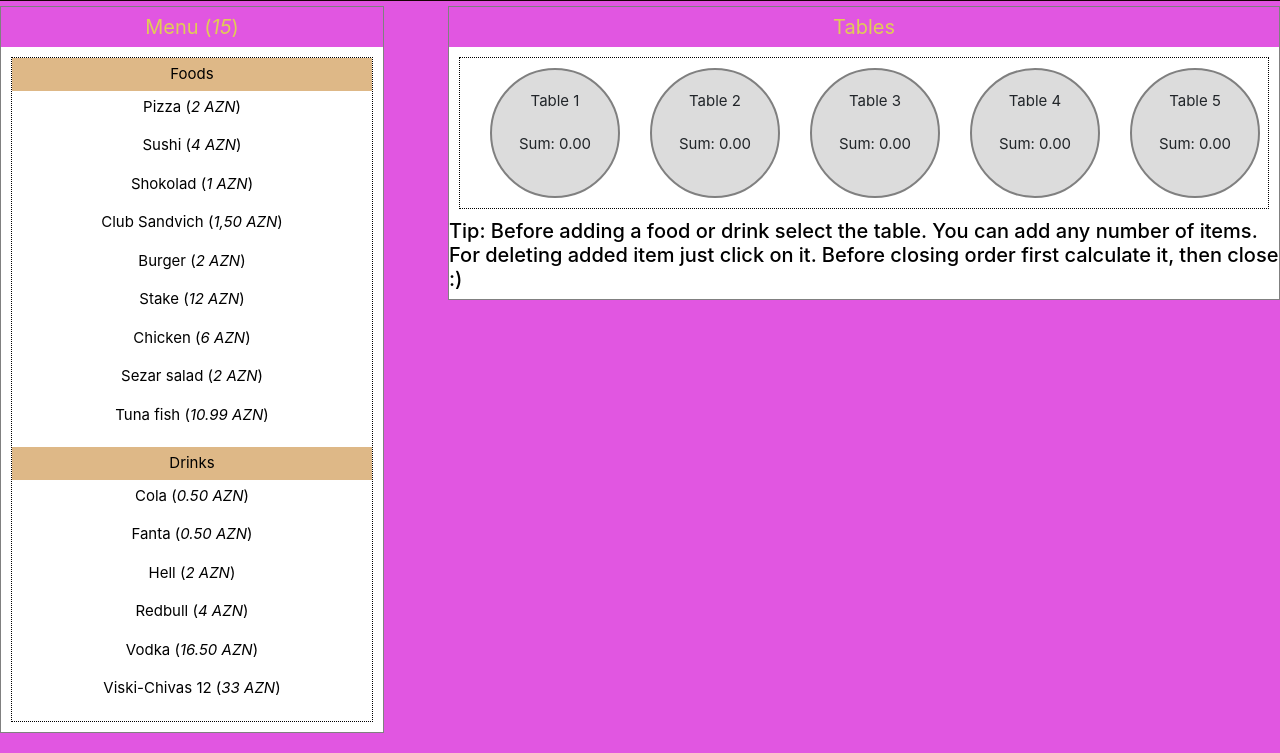
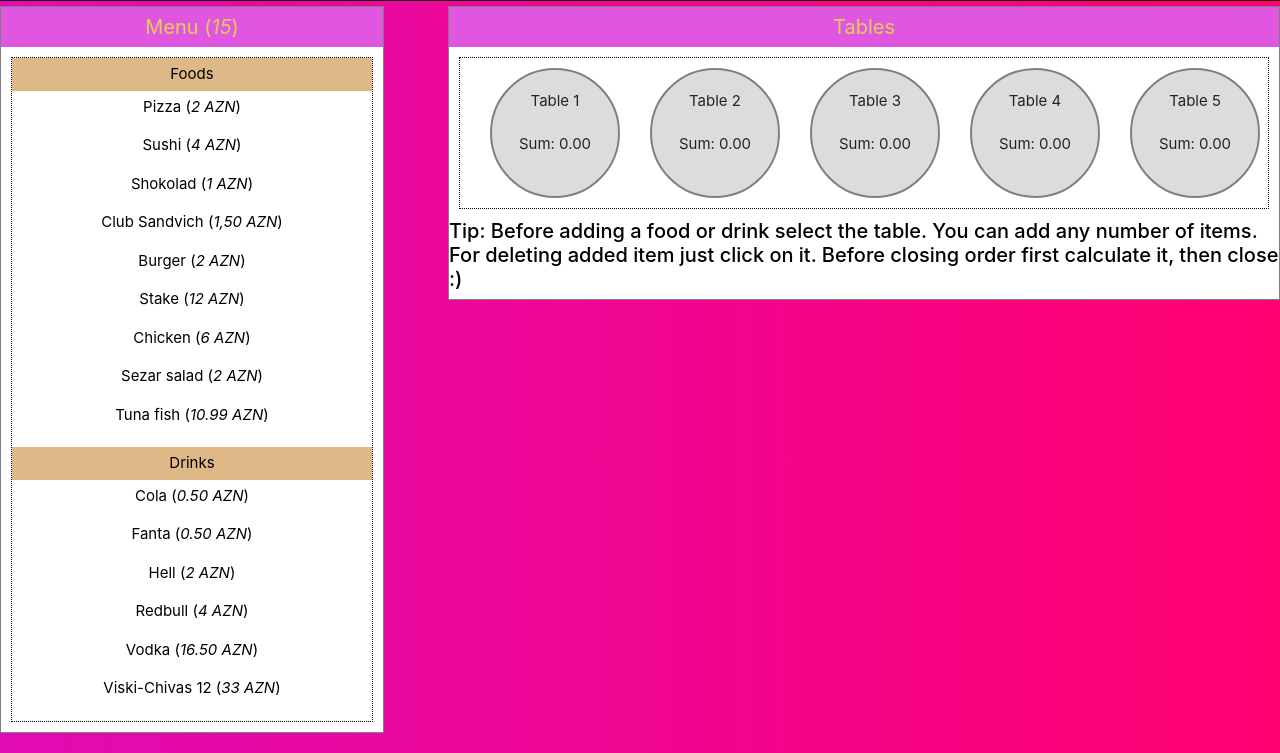
Before and after one commit to shreya664/new, a plain HTML site: page index.html in a window 1280 px wide. Shown: the part 47-800 px from the top of the page. Drawn offline with nearby package versions, Linux system fonts and the light colour scheme.

Commit message:
Update index.html

```diff
--- a/index.html
+++ b/index.html
@@ -12,7 +12,7 @@
 	<script type="text/javascript" src="script.js"></script>
 
 	</head>
-<body>
+<body style= "background-image: linear-gradient(to right, #e10bb3 , rgb(255, 0, 111));">
 	 <script src="https://code.jquery.com/jquery-3.3.1.slim.min.js" integrity="sha384-q8i/X+965DzO0rT7abK41JStQIAqVgRVzpbzo5smXKp4YfRvH+8abtTE1Pi6jizo" crossorigin="anonymous"></script>
     <script src="https://cdn.jsdelivr.net/npm/popper.js@1.14.7/dist/umd/popper.min.js" integrity="sha384-UO2eT0CpHqdSJQ6hJty5KVphtPhzWj9WO1clHTMGa3JDZwrnQq4sF86dIHNDz0W1" crossorigin="anonymous"></script>
     <script src="https://cdn.jsdelivr.net/npm/bootstrap@4.3.1/dist/js/bootstrap.min.js" integrity="sha384-JjSmVgyd0p3pXB1rRibZUAYoIIy6OrQ6VrjIEaFf/nJGzIxFDsf4x0xIM+B07jRM" crossorigin="anonymous"></script>
```
